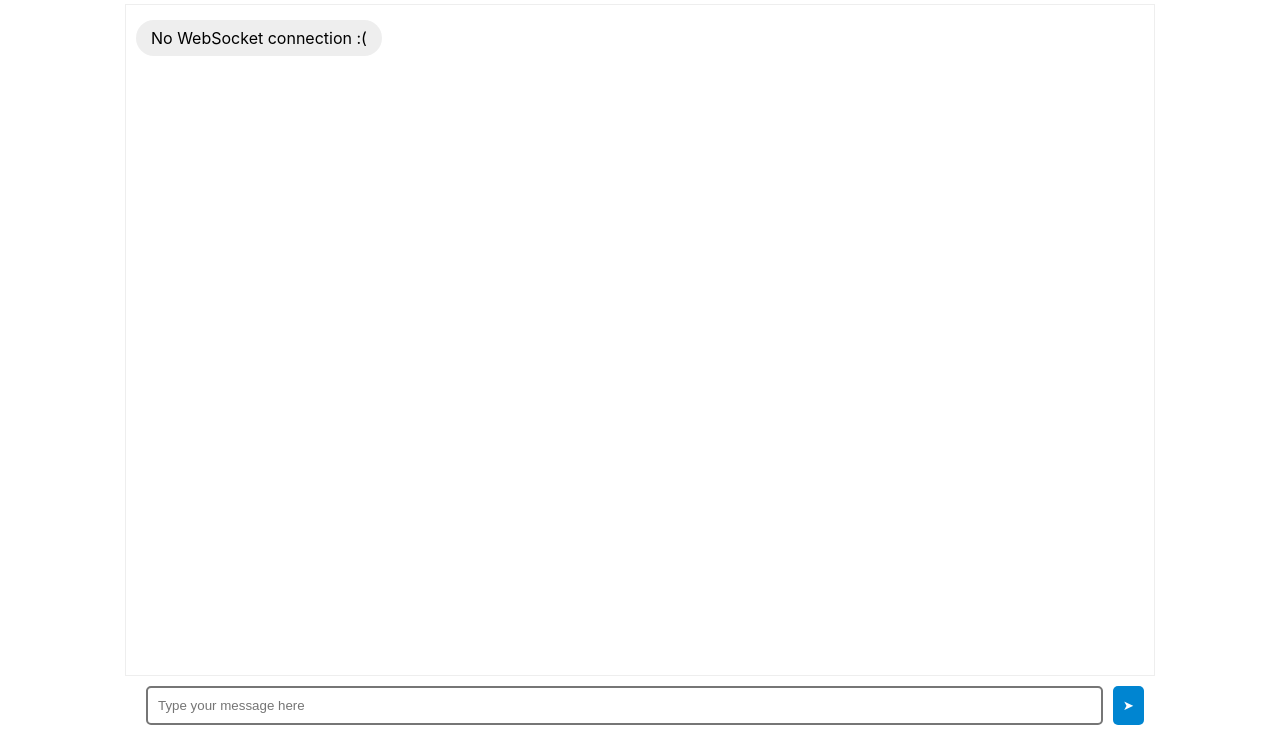
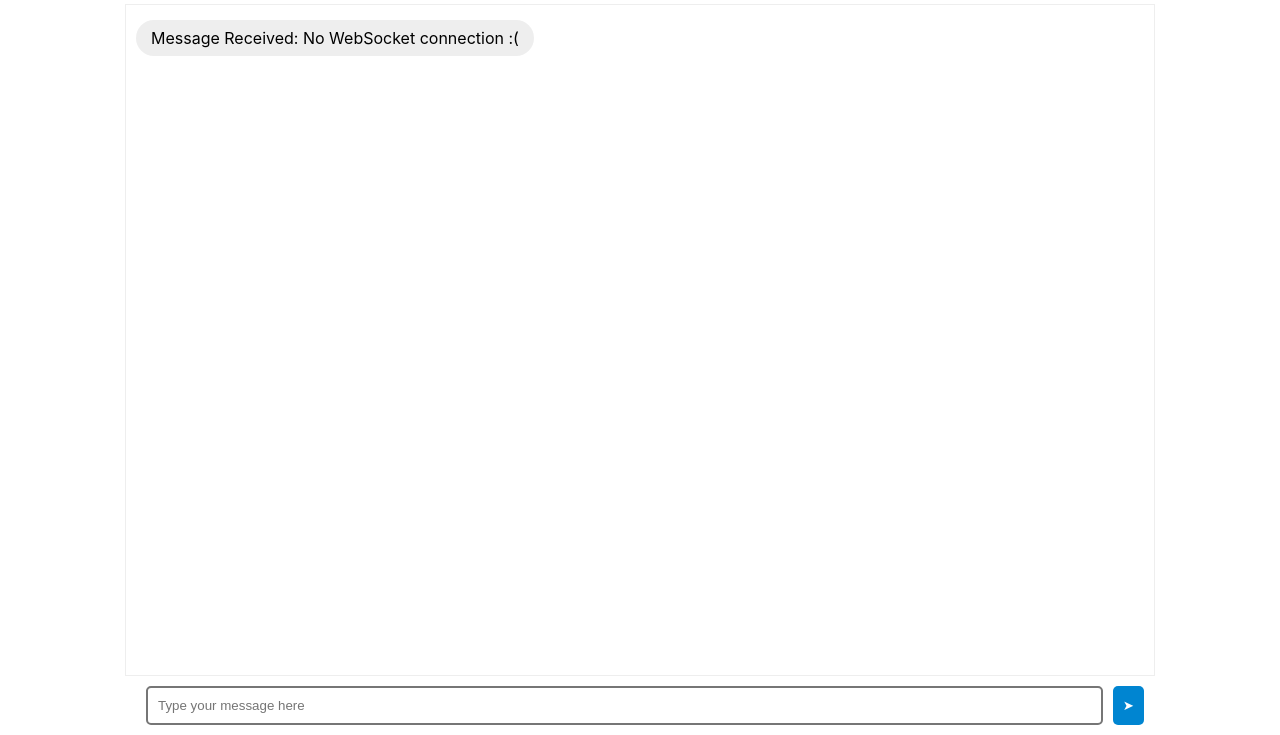
Before and after one commit to dnlbui/chat-starter-code, a website: page public/index.html in a window 1280 px wide. Shown: the part 73-808 px from the top of the page. Drawn offline with Linux system fonts and the light colour scheme.

Commit message:
comments+message event response w/fxn string chang

```diff
--- a/public/index.html
+++ b/public/index.html
@@ -81,12 +81,15 @@
 
         // TODO:
         // Exercise 5: Respond to connections by defining the .onopen event handler.
+        // respond to connection events
         wsClient.onopen = () => {
           console.log("Connection to the WebSocket server established!");
         };
         // TODO:
         // Exercise 7: Respond to messages from the servery by defining the .onmessage event handler
+        // respond to message events
         wsClient.onmessage = (messageEvent) => {
+          // .data is property of messageEvent
           const message = messageEvent.data;
           showMessageReceived(message);
         };
@@ -134,7 +137,7 @@
         showNewMessage(message, "sending");
       }
       function showMessageReceived(message) {
-        showNewMessage(message, "receiving");
+        showNewMessage(`Message Received: ${message}`, "receiving");
       }
 
       // This function displays a message in the messages container node.
```
